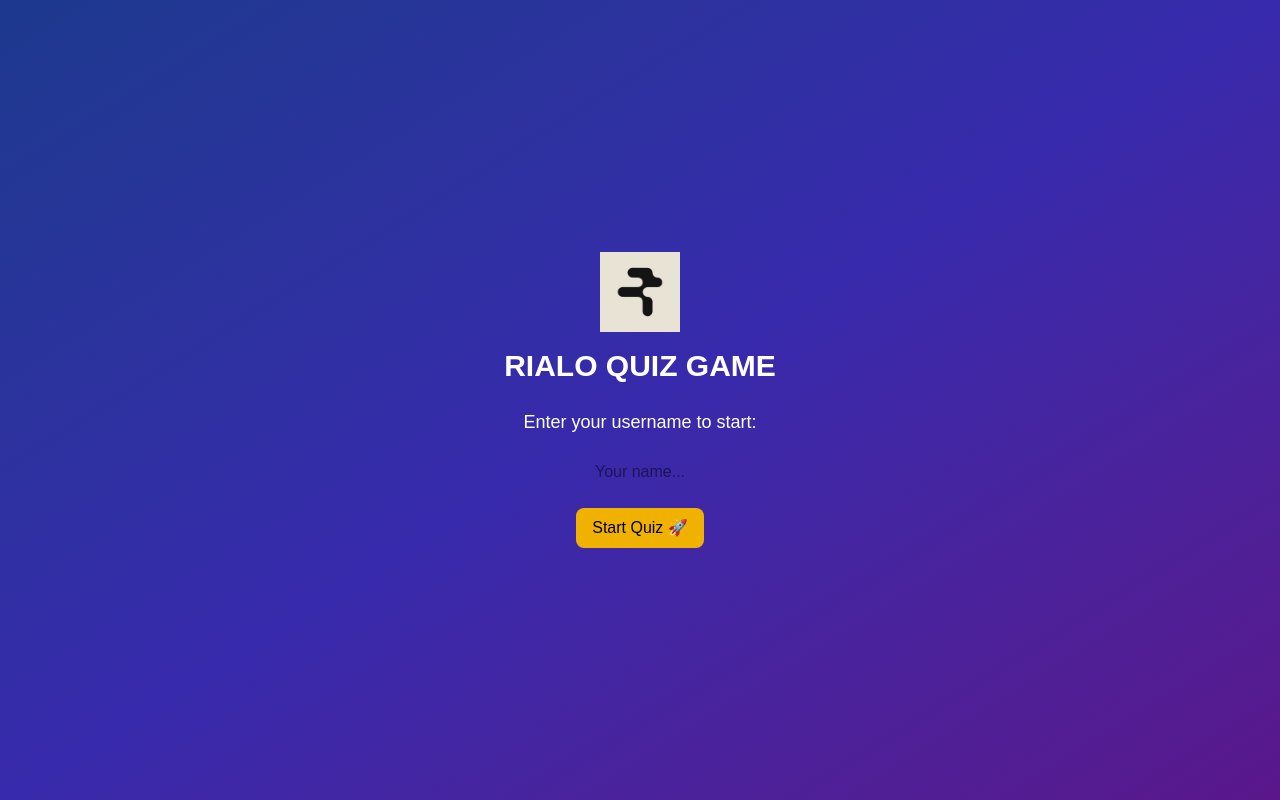
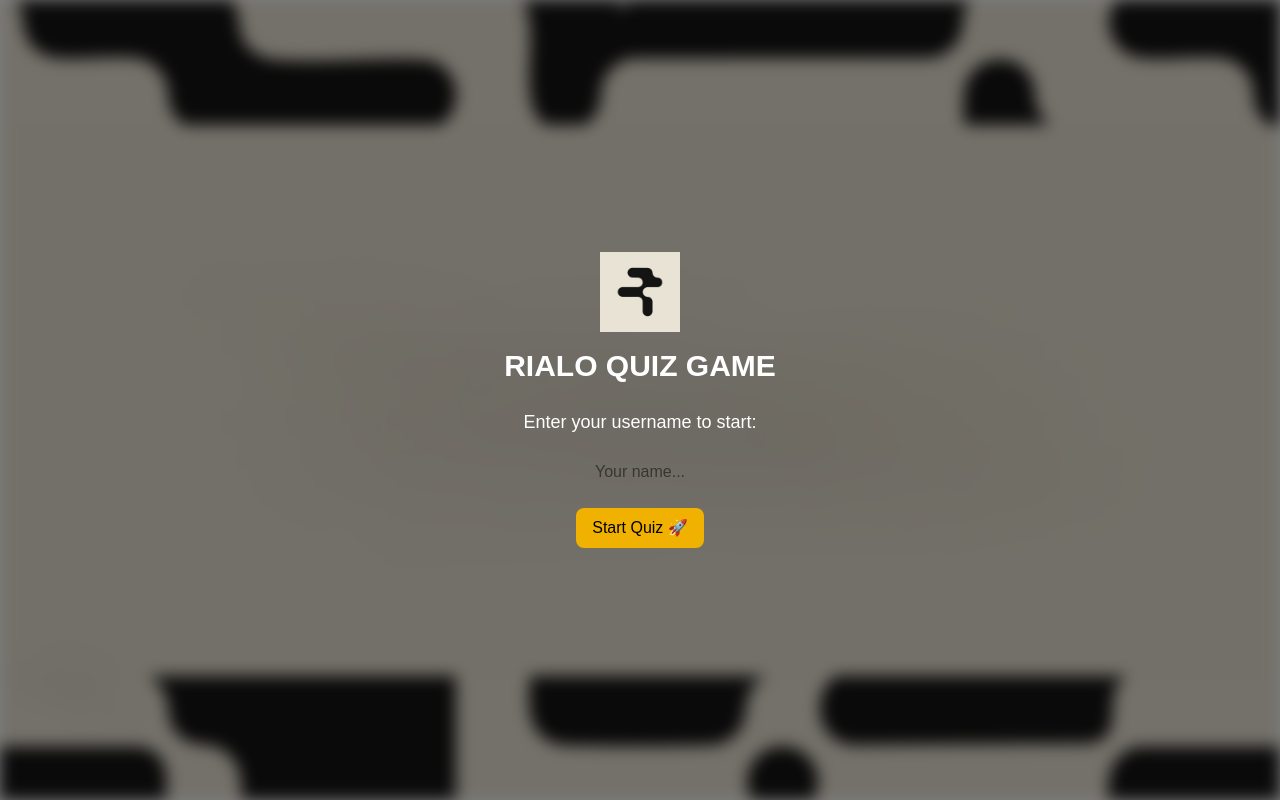
Before and after one commit to wagyuera/rialo-quiz, a Next.js app: page / in a window 1280 px wide. Built offline with nearby package versions, Linux system fonts and the light colour scheme.

Commit message:
update fitur ...

```diff
--- a/app/page.tsx
+++ b/app/page.tsx
@@ -5,8 +5,8 @@ import Image from "next/image";
 import { questions } from "./data/questions";
 
 export default function QuizPage() {
-  const [username, setUsername] = useState(""); // simpan username
-  const [submitted, setSubmitted] = useState(false); // apakah username sudah dimasukkan
+  const [username, setUsername] = useState("");
+  const [submitted, setSubmitted] = useState(false);
   const [current, setCurrent] = useState(0);
   const [selected, setSelected] = useState<number | null>(null);
   const [score, setScore] = useState(0);
@@ -48,17 +48,37 @@ export default function QuizPage() {
     setScore(0);
     setShowResult(false);
     setTimeLeft(15);
-    setSubmitted(false); // kembali ke halaman input username
+    setSubmitted(false);
     setUsername("");
   };
 
   const progress = ((current + 1) / questions.length) * 100;
   const q = questions[current];
 
+  // Wrapper dengan background image
+  const BackgroundWrapper = ({ children }: { children: React.ReactNode }) => (
+    <div className="relative flex flex-col items-center justify-center min-h-screen p-6 text-white">
+      {/* Background Image */}
+      <Image
+        src="/bg.jpg"
+        alt="Background"
+        fill
+        priority
+        className="object-cover blur-sm"
+      />
+      {/* Overlay gelap */}
+      <div className="absolute inset-0 bg-black/50" />
+      {/* Konten */}
+      <div className="relative z-10 w-full flex flex-col items-center">
+        {children}
+      </div>
+    </div>
+  );
+
   // Halaman input username
   if (!submitted) {
     return (
-      <div className="flex flex-col items-center justify-center min-h-screen p-6 bg-gradient-to-br from-blue-900 via-indigo-800 to-purple-900 text-white">
+      <BackgroundWrapper>
         <Image
           src="/rialo-logo.png"
           alt="Rialo Logo"
@@ -81,14 +101,14 @@ export default function QuizPage() {
         >
           Start Quiz 🚀
         </button>
-      </div>
+      </BackgroundWrapper>
     );
   }
 
   // Halaman hasil
   if (showResult) {
     return (
-      <div className="flex flex-col items-center justify-center min-h-screen p-6 bg-gradient-to-br from-blue-900 via-indigo-800 to-purple-900 text-white">
+      <BackgroundWrapper>
         <Image
           src="/rialo-logo.png"
           alt="Rialo Logo"
@@ -97,7 +117,9 @@ export default function QuizPage() {
           className="mb-4"
         />
         <h1 className="text-3xl font-extrabold mb-2">RIALO QUIZ GAME 🎉</h1>
-        <p className="text-lg mb-2">Player: <span className="font-bold">{username}</span></p>
+        <p className="text-lg mb-2">
+          Player: <span className="font-bold">{username}</span>
+        </p>
         <p className="text-lg mb-6">
           Your Score: {score} / {questions.length}
         </p>
@@ -107,14 +129,13 @@ export default function QuizPage() {
         >
           Restart Quiz 🔄
         </button>
-      </div>
+      </BackgroundWrapper>
     );
   }
 
   // Halaman quiz
   return (
-    <div className="flex flex-col items-center justify-center min-h-screen p-6 bg-gradient-to-br from-blue-900 via-indigo-800 to-purple-900 text-white">
-      {/* Logo & Title */}
+    <BackgroundWrapper>
       <Image
         src="/rialo-logo.png"
         alt="Rialo Logo"
@@ -168,6 +189,6 @@ export default function QuizPage() {
       </div>
 
       <div className="mt-6 text-lg font-bold">⏳ {timeLeft}s</div>
-    </div>
+    </BackgroundWrapper>
   );
 }
```
Also changed, not shown: public/bg.jpg (added).
